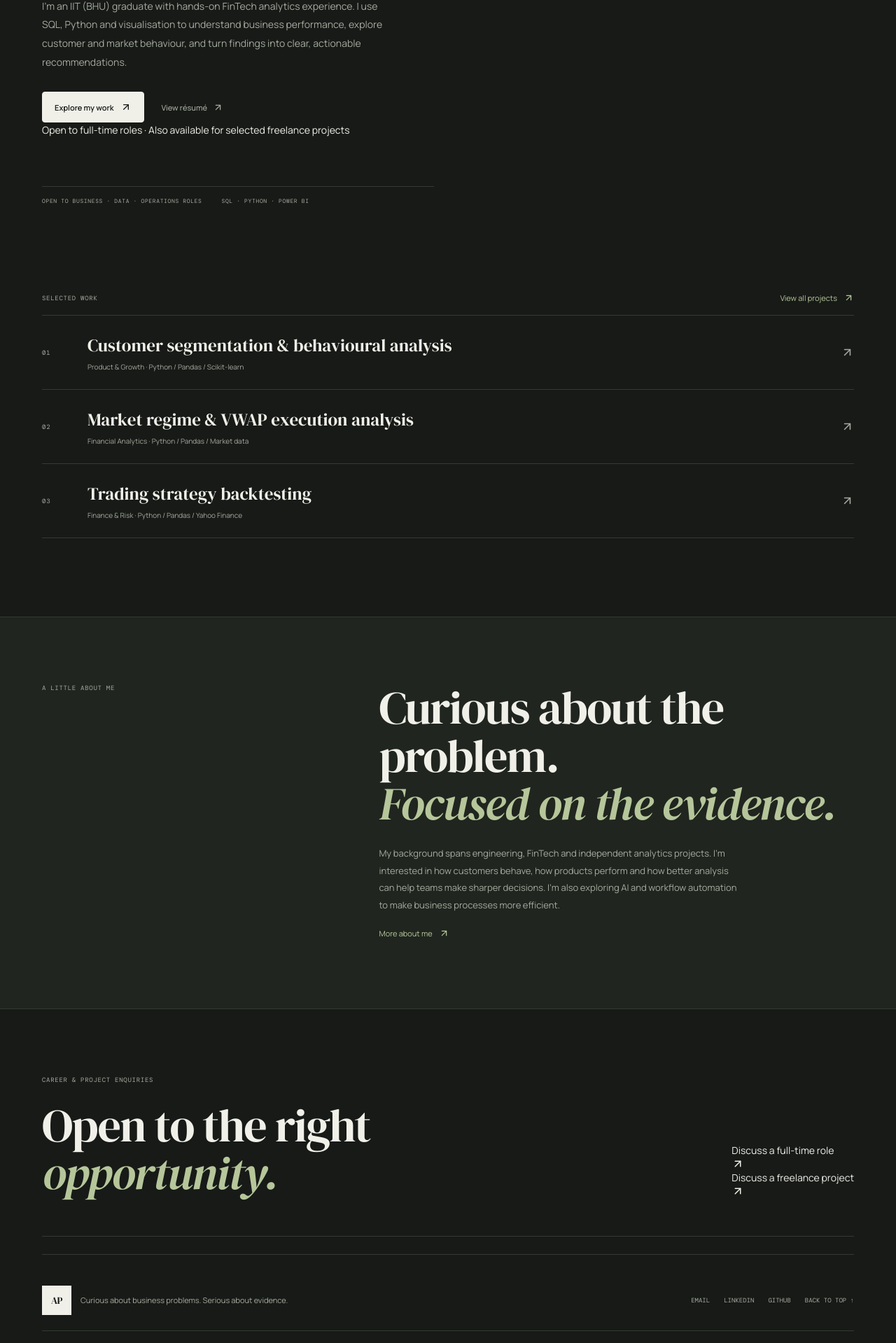
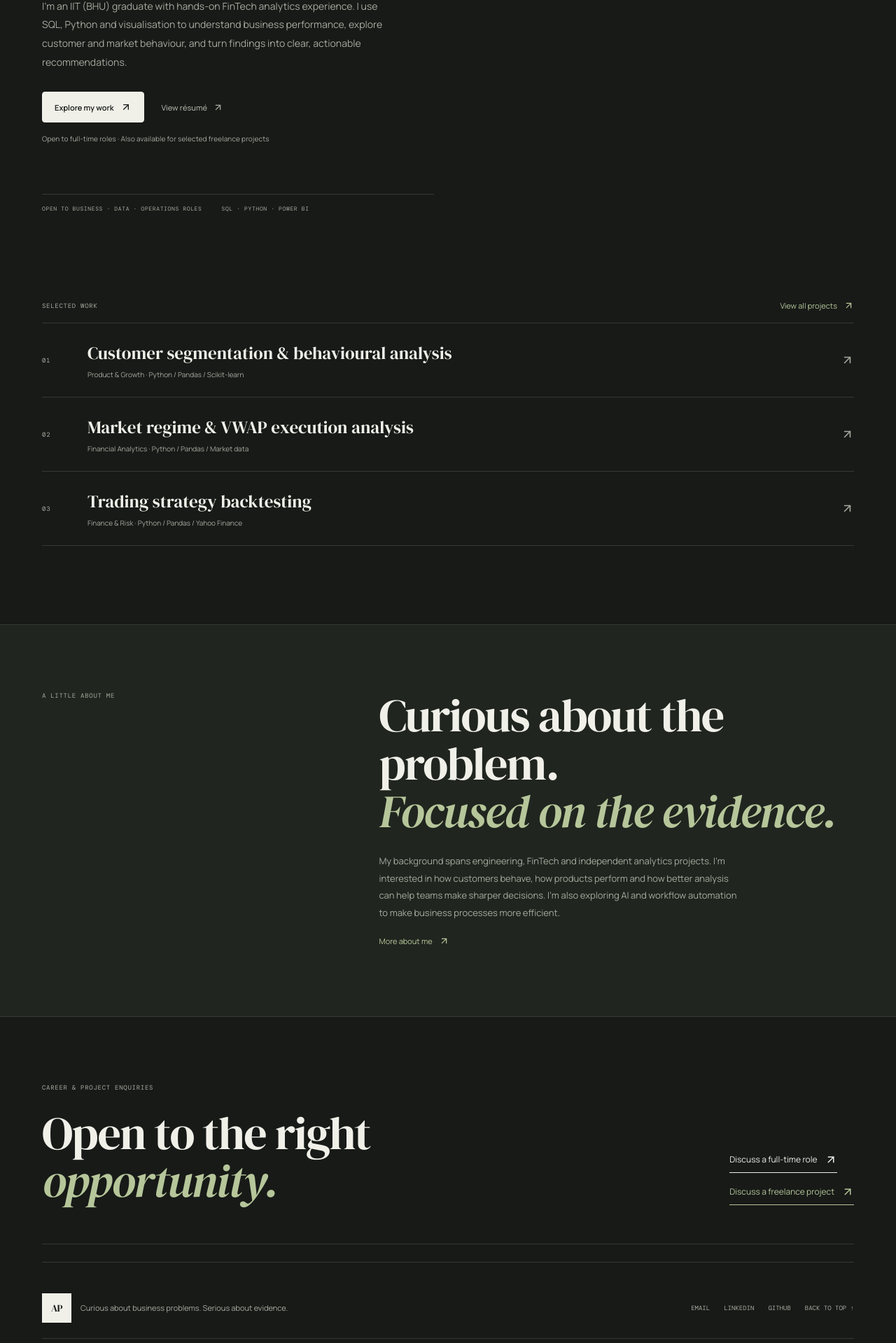
Before and after one commit to Anuragp7788/Anurag-portfolio, a React (Vite) app: page / in a window 1280 px wide. Shown: the part 567-2486 px from the top of the page at 70% size. Built offline with nearby package versions, Linux system fonts and the light colour scheme.

Commit message:
Style full-time and freelance contact paths with clear hierarchy

```diff
--- a/src/styles/index.css
+++ b/src/styles/index.css
@@ -542,3 +542,11 @@ html[data-theme="light"] .quiet-contact>div>a{color:#927b55!important}
 .services-disclaimer{max-width:760px;margin:18px 0 0;color:var(--muted);font:10px/1.8 "Manrope",sans-serif}
 @media(max-width:850px){.services-grid{grid-template-columns:1fr 1fr}.service-card:last-child{grid-column:1/-1}}
 @media(max-width:600px){.services-grid{grid-template-columns:1fr}.service-card:last-child{grid-column:auto}.service-card{min-height:0;padding:23px 20px}.services-cta{display:block;margin-top:60px}.services-cta>a{margin-top:25px}.work-shortcuts{gap:8px}.work-shortcuts button{font-size:10px;padding:10px}}
+
+
+/* Full-time search is the primary callout; freelance remains a secondary path */
+.quiet-opportunity-note{margin:15px 0 0;color:var(--muted);font:10px/1.7 "Manrope",sans-serif;letter-spacing:.015em}
+.quiet-contact-actions{display:flex;flex-direction:column;align-items:flex-start;gap:18px}
+.quiet-contact-actions a{display:inline-flex;align-items:center;gap:10px;color:var(--accent);border-bottom:1px solid var(--accent);padding-bottom:9px;font-size:12px}
+.quiet-contact-actions a:first-child{color:var(--ink);border-color:var(--ink)}
+@media(max-width:650px){.quiet-contact-actions{margin-top:28px;gap:17px}}
```
